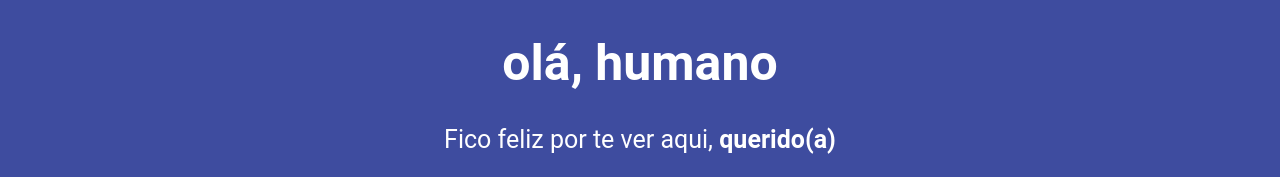
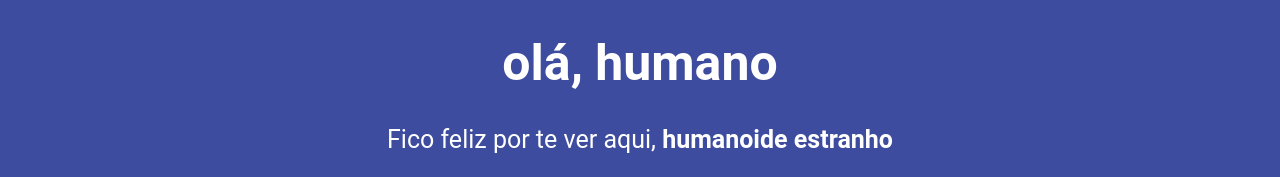
Before and after one commit to KA0711/projeto-1-1-tri, a plain HTML site: page index.html in a window 1280 px wide. Shown: the top 177 px of the page. Drawn offline with Linux system fonts and the light colour scheme; grey boxes are pictures that could not be loaded; a script that the page names is missing.

```diff
--- a/index.html
+++ b/index.html
@@ -9,7 +9,7 @@
 <body>
     <header>
         <h1>olá, humano</h1>
-        <p>Fico feliz por te ver aqui, <span id="nome-usuário">querido(a)</span></p>
+        <p>Fico feliz por te ver aqui, <span id="nome-usuário">humanoide estranho</span></p>
     </header>
 
     <section id="conteúdo">
```
